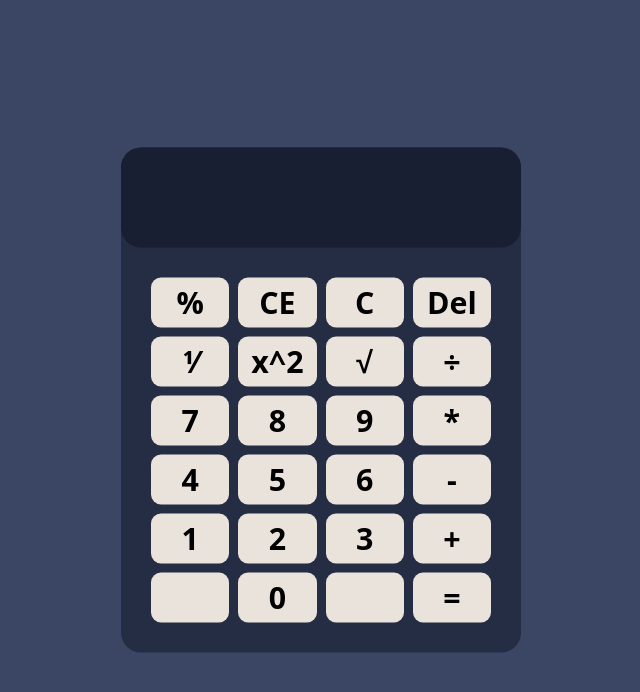
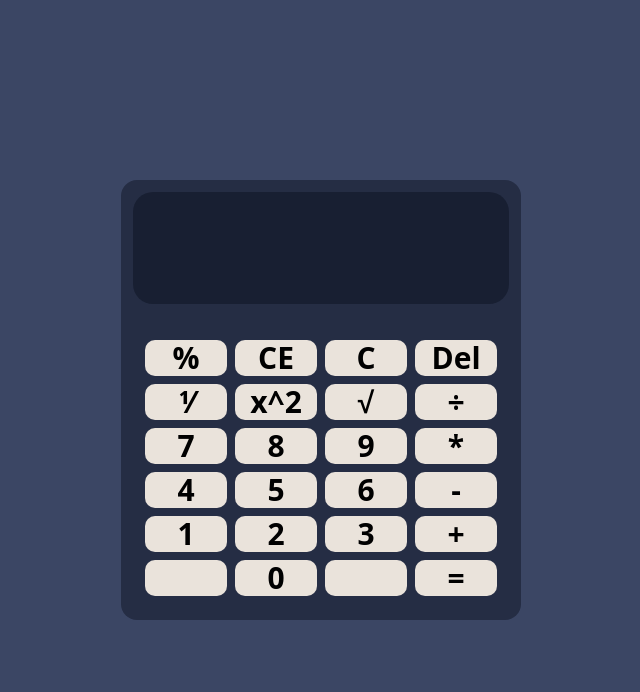
Before and after one commit to navid-nhd/calculator, a Vue app: page / in a window 1280 px wide. Shown: the top 692 px of the page, without its empty margins (319-959 px from the left). Built offline with nearby package versions, Linux system fonts and the light colour scheme.

Commit message:
replacing all styles with tailwind css

```diff
--- a/src/views/HomeView.vue
+++ b/src/views/HomeView.vue
@@ -4,7 +4,7 @@
       <div>
         {{ screenValue }}
       </div>
-      <div>{{ ultimateResult }}</div>
+      <div class="text-3xl">{{ ultimateResult }}</div>
     </div>
 
     <div class="button-wrapper">
@@ -166,7 +166,10 @@ const updateScreen = (param) => {
         } else if (calcInnerData.operator.length) {
           dataReset();
           alert("error");
-        } else if (calcInnerData.leftVal.length) {
+        } else if (
+          calcInnerData.leftVal.length &&
+          calcInnerData.leftVal !== 0
+        ) {
           ultimateResult.value = divide("1", calcInnerData.leftVal);
         }
         break;
@@ -177,7 +180,10 @@ const updateScreen = (param) => {
         } else if (calcInnerData.operator.length) {
           dataReset();
           alert("error");
-        } else if (calcInnerData.leftVal.length) {
+        } else if (
+          calcInnerData.leftVal.length &&
+          calcInnerData.leftVal !== 0
+        ) {
           ultimateResult.value = powerTwo(calcInnerData.leftVal);
         }
         break;
@@ -188,7 +194,10 @@ const updateScreen = (param) => {
         } else if (calcInnerData.operator.length) {
           dataReset();
           alert("error");
-        } else if (calcInnerData.leftVal.length) {
+        } else if (
+          calcInnerData.leftVal.length &&
+          calcInnerData.leftVal !== 0
+        ) {
           ultimateResult.value = square(calcInnerData.leftVal);
         }
         break;
@@ -213,40 +222,15 @@ watch(
 </script>
 <style scoped>
 .main {
-  width: 400px;
-  background-color: rgb(37 45 68);
-  border-radius: 20px;
-  position: absolute;
-  left: 50%;
-  top: 50%;
-  transform: translate(-50%, -50%);
+  @apply w-[400px] rounded-2xl absolute left-1/2 top-1/2 -translate-x-1/2 -translate-y-1/2 bg-[#252d44];
 }
 .result {
-  height: 100px;
-  background-color: rgb(24 31 50);
-  color: white;
-  font-size: 2rem;
-  border-radius: 20px;
-  display: flex;
-  flex-direction: column;
-  align-items: start;
-  padding-left: 30px;
+  @apply h-28 text-white text-2xl bg-[#181f32] rounded-[20px] flex flex-col items-start pl-8 pt-2 m-3;
 }
 .button-wrapper {
-  display: grid;
-  grid-template-columns: repeat(4, 1fr);
-  grid-template-rows: repeat(6, 50px);
-  gap: 9px;
-  padding: 30px;
+  @apply grid grid-rows-6 grid-cols-4 gap-2 p-6;
 }
 .secondary {
-  background-color: rgb(234 227 219);
-  color: black;
-  font-size: 1.9rem;
-  font-weight: bold;
-  border-radius: 10px;
-}
-.secondary:hover {
-  background-color: rgb(189, 187, 184);
+  @apply bg-[#eae3db] text-black text-3xl font-bold rounded-[10px] hover:bg-[#bdbbb8];
 }
 </style>
```
